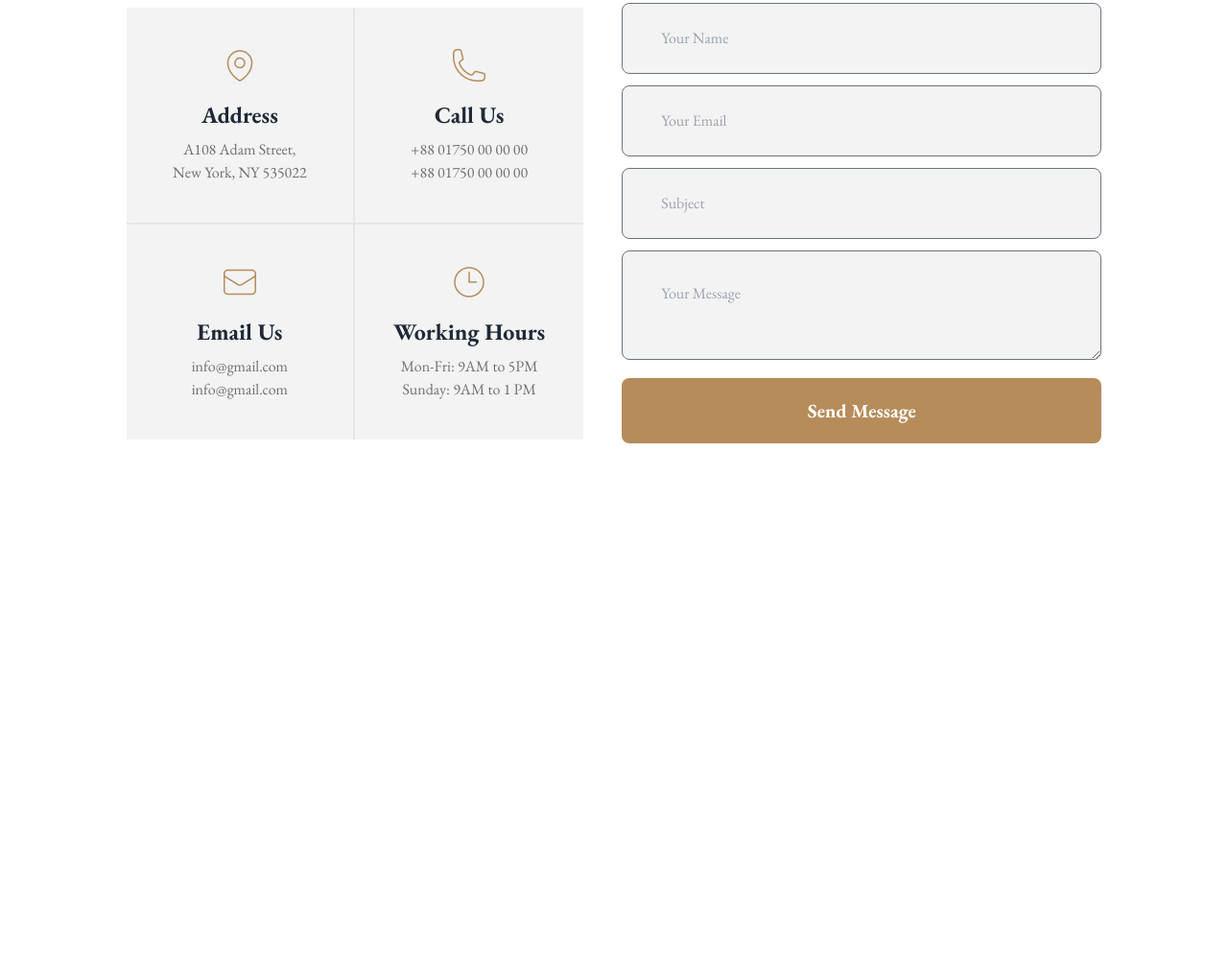
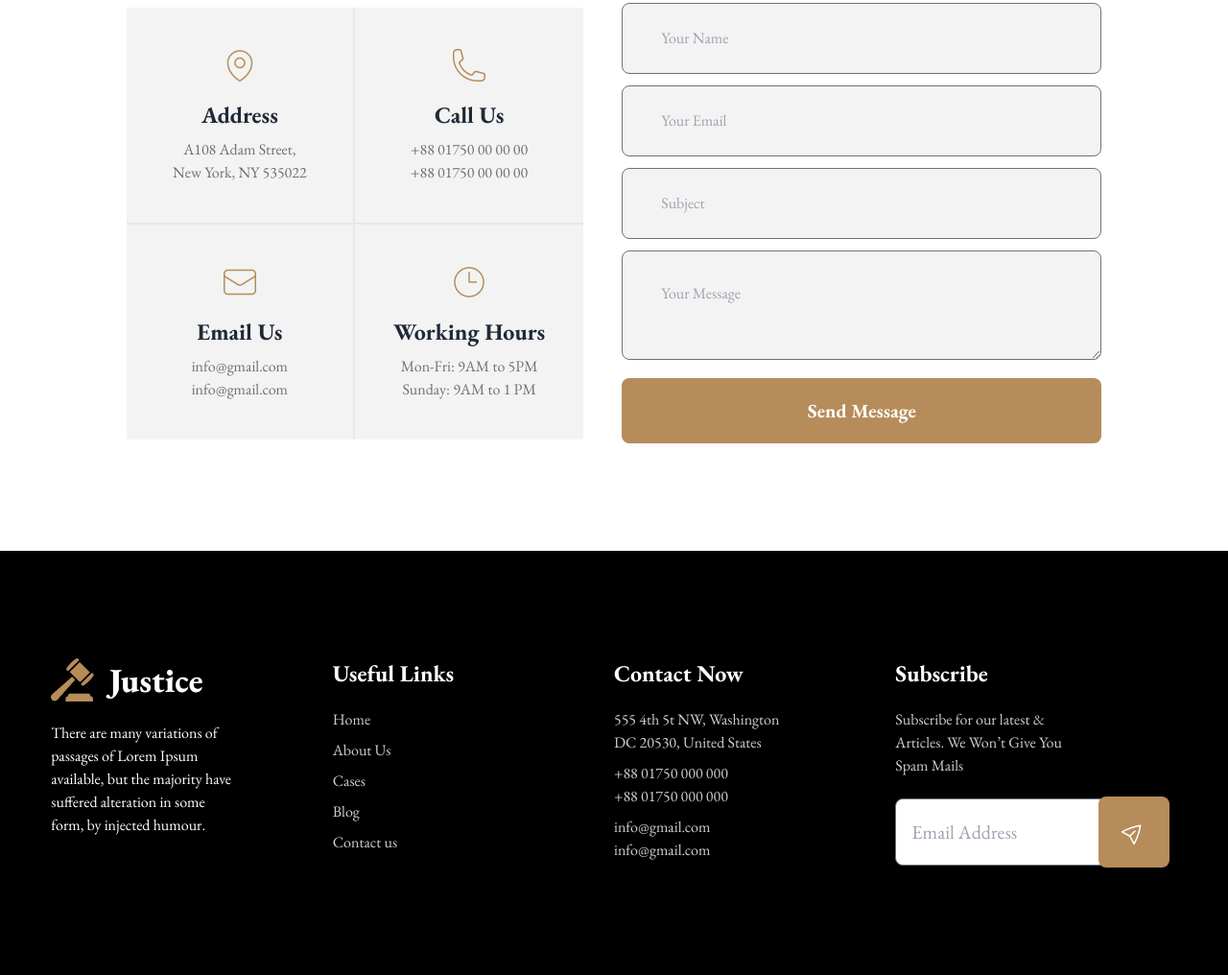
Before and after one commit to dev-al-amin-pramanik/Legal-Solutions, a plain HTML site: page index.html in a window 1280 px wide. Shown: the part 3969-4985 px from the top of the page at 96% size. Before the commit the page ends 4543 px from the top, so only its background shows below. Drawn offline with nearby package versions, Linux system fonts and the light colour scheme; a web font is replaced by a local one.

Commit message:
final commit

```diff
--- a/index.html
+++ b/index.html
@@ -695,5 +695,107 @@
       </section>
     </main>
     <!--Main End-->
+
+    <!--Footer Start-->
+    <footer class="bg-black">
+      <div
+        class="w-11/12 mx-auto grid grid-cols-1 md:grid-cols-2 lg:grid-cols-4 py-28"
+      >
+        <!--col-1-->
+        <div>
+          <img src="./images/logo.png" alt="" />
+          <p class="my-5 text-white">
+            There are many variations of <br />
+            passages of Lorem Ipsum <br />
+            available, but the majority have <br />
+            suffered alteration in some <br />
+            form, by injected humour.
+          </p>
+        </div>
+        <!--col-2-->
+        <div>
+          <h1 class="text-white mb-5 text-2xl font-bold">Useful Links</h1>
+          <ul class="text-[#CFCFCF] space-y-2">
+            <li><a href="">Home</a></li>
+            <li><a href="">About Us</a></li>
+            <li><a href="">Cases</a></li>
+            <li><a href="">Blog</a></li>
+            <li><a href="">Contact us</a></li>
+          </ul>
+        </div>
+        <!--col-3-->
+        <div>
+          <h1 class="text-white mb-5 text-2xl font-bold">Contact Now</h1>
+          <ul class="text-[#CFCFCF] space-y-2">
+            <li>
+              <a href=""
+                >555 4th 5t NW, Washington <br />
+                DC 20530, United States</a
+              >
+            </li>
+            <li>
+              <a href=""
+                >+88 01750 000 000 <br />
+                +88 01750 000 000</a
+              >
+            </li>
+            <li>
+              <a href=""
+                >info@gmail.com <br />
+                info@gmail.com</a
+              >
+            </li>
+          </ul>
+        </div>
+        <!--col-4-->
+        <div>
+          <h1 class="text-white mb-5 text-2xl font-bold">Subscribe</h1>
+          <p class="text-[#CFCFCF]">
+            Subscribe for our latest & <br />
+            Articles. We Won’t Give You <br />
+            Spam Mails
+          </p>
+          <div class="flex justify-start items-center mt-5">
+            <input
+              class="w-full py-5 px-4 rounded-lg text-xl"
+              type="text"
+              placeholder="Email Address"
+            />
+            <a class="relative -left-2" href="">
+              <button class="bg-primaryColor py-5 px-5 rounded-lg">
+                <svg
+                  xmlns="http://www.w3.org/2000/svg"
+                  width="34"
+                  height="34"
+                  viewBox="0 0 34 34"
+                  fill="none"
+                >
+                  <g clip-path="url(#clip0_12_37)">
+                    <path
+                      d="M12.7279 21.2427L4.52197 16.8989C10.4846 13.6228 16.9629 11.3888 23.6775 10.2931C22.5826 17.0078 20.3492 23.4863 17.0738 29.4494L12.7279 21.2427ZM12.7279 21.2427L18.0312 15.9394"
+                      stroke="white"
+                      stroke-width="1.5"
+                      stroke-linecap="round"
+                      stroke-linejoin="round"
+                    />
+                  </g>
+                  <defs>
+                    <clipPath id="clip0_12_37">
+                      <rect
+                        width="24"
+                        height="24"
+                        fill="white"
+                        transform="translate(0 17) rotate(-45)"
+                      />
+                    </clipPath>
+                  </defs>
+                </svg>
+              </button>
+            </a>
+          </div>
+        </div>
+      </div>
+    </footer>
+    <!--Footer End-->
   </body>
 </html>
```
